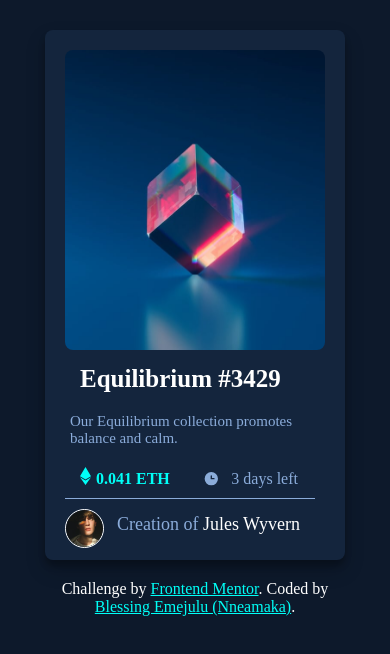
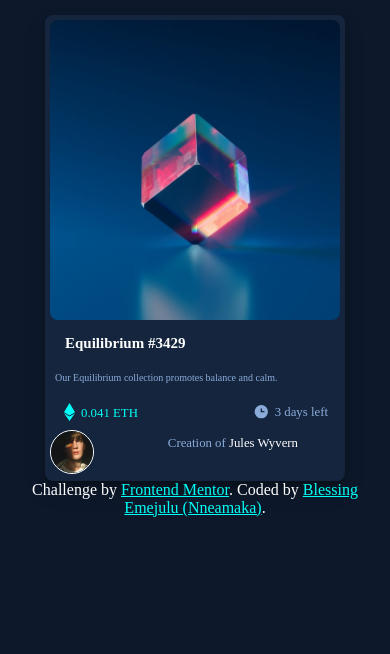
Before and after one commit to BlessingEmejulu/NFT-preview-card, a plain HTML site: page index.html in a window 390 px wide. Drawn offline with Linux system fonts and the light colour scheme; a web font is replaced by a local one.

Commit message:
Update style.css

```diff
--- a/style.css
+++ b/style.css
@@ -26,20 +26,31 @@
 
  body {
      background-color: var(--Very-dark-blue-main-bg);
-            padding: 30px;
-            font-family: 'Courier New', Courier, monospace;
+     padding:80px;
+     font-family: "Outfit";
+ }
+ @media(max-width:460px){
+     body{
+         padding:15px;
+     }
  }
 
 
  .main-card {
         background-color: var(--Very-dark-blue-card-bg);
         border-radius: 8px;
-            width: 300px;
-            height: 530px;
-            padding: 20px;
+        max-width:300px;
+        margin:0 auto 50px auto;
+        padding: 15px;
         font-family: "Outfit";
-            margin: auto;
         box-shadow: 0 10px 20px rgba(0, 0, 0, 0.19), 0 6px 6px rgba(0, 0, 0, 0.23);
+ }
+ @media(max-width:460px){
+     .main-card{
+         max-width:300px;
+         padding:5px;
+         margin:0 auto;
+     }
  }
 
  header {
@@ -99,6 +110,11 @@
  h1:hover {
      color: var(--Cyan);
  }
+ @media(max-width:460px){
+    h1{
+        font-size:15px;
+    }
+}
 
  p {
      color: var(--Soft-blue);
@@ -106,14 +122,20 @@
      text-align: left;
      padding: 5px;
  }
-
+ @media(max-width:460px){
+    p{
+        font-size:10px;
+        font-weight:300;
+    }
+}
  .price-section {
      padding: 10px;
  }
 
  #ethereum-icon {
-            margin: 5px;
-            float: left;
+     position:relative;
+     float:left;
+     top:8px;
  }
 
  .eth {
@@ -121,8 +143,20 @@
      position: relative;
      font-weight: 600;
      top: 8px;
+     left:10px;
  }
-
+ @media(max-width:460px){
+    #ethereum-icon{
+        position:relative;
+        left:4px;
+        top:5px;
+    }
+    .eth{
+        top:8px;
+        font-weight:200;
+        font-size:0.8em;
+}
+}
  #clock-icon {
      position: relative;
      bottom: 10px;
@@ -136,10 +170,17 @@
      bottom: 10px;
      float: right;
  }
+ @media(max-width:460px){
+    #clock-icon{
+        right:60px;
+    }
+    .days-left{
+        bottom:8px;
+        font-size:0.8em;
+        left:15px;
+    }
+}
 
-        hr {
-            border-top: 1px solid var(--Soft-blue);
-        }
 
  #creator-image {
      width: 15%;
@@ -169,10 +210,18 @@
  .attribution {
      font-size: 16px;
      text-align: center;
-            padding: 20px;
      color: var(--White);
  }
-
+@media(max-width:460px){
+    #creator-image{
+        top:2px;
+    }
+    .creator-name{
+        font-size:0.8em;
+        top:8px;
+        right:15px;
+    }
+}
  .attribution a {
      color: var(--Cyan);
  }
```
Lines whose indentation alone changed are shown as unchanged.
